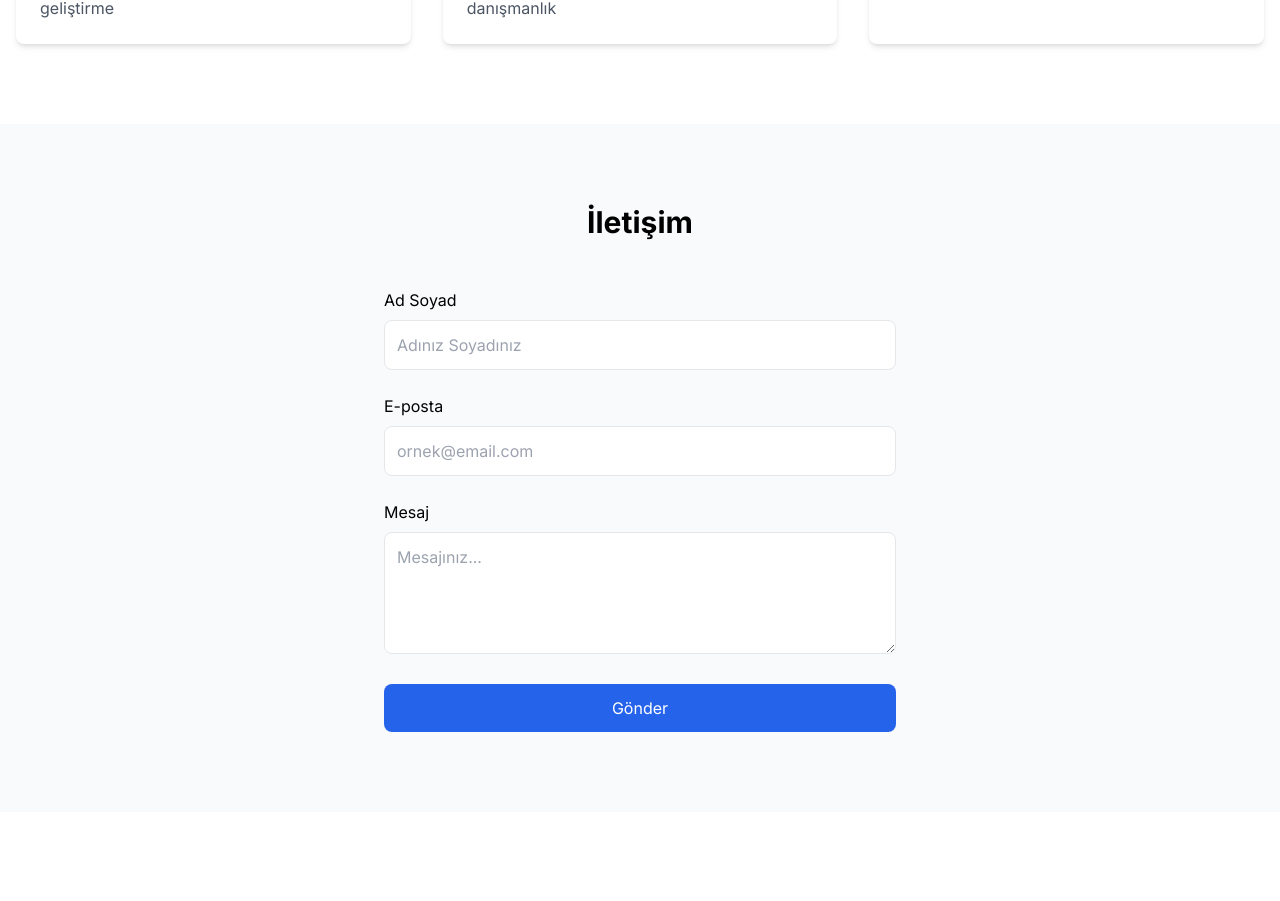
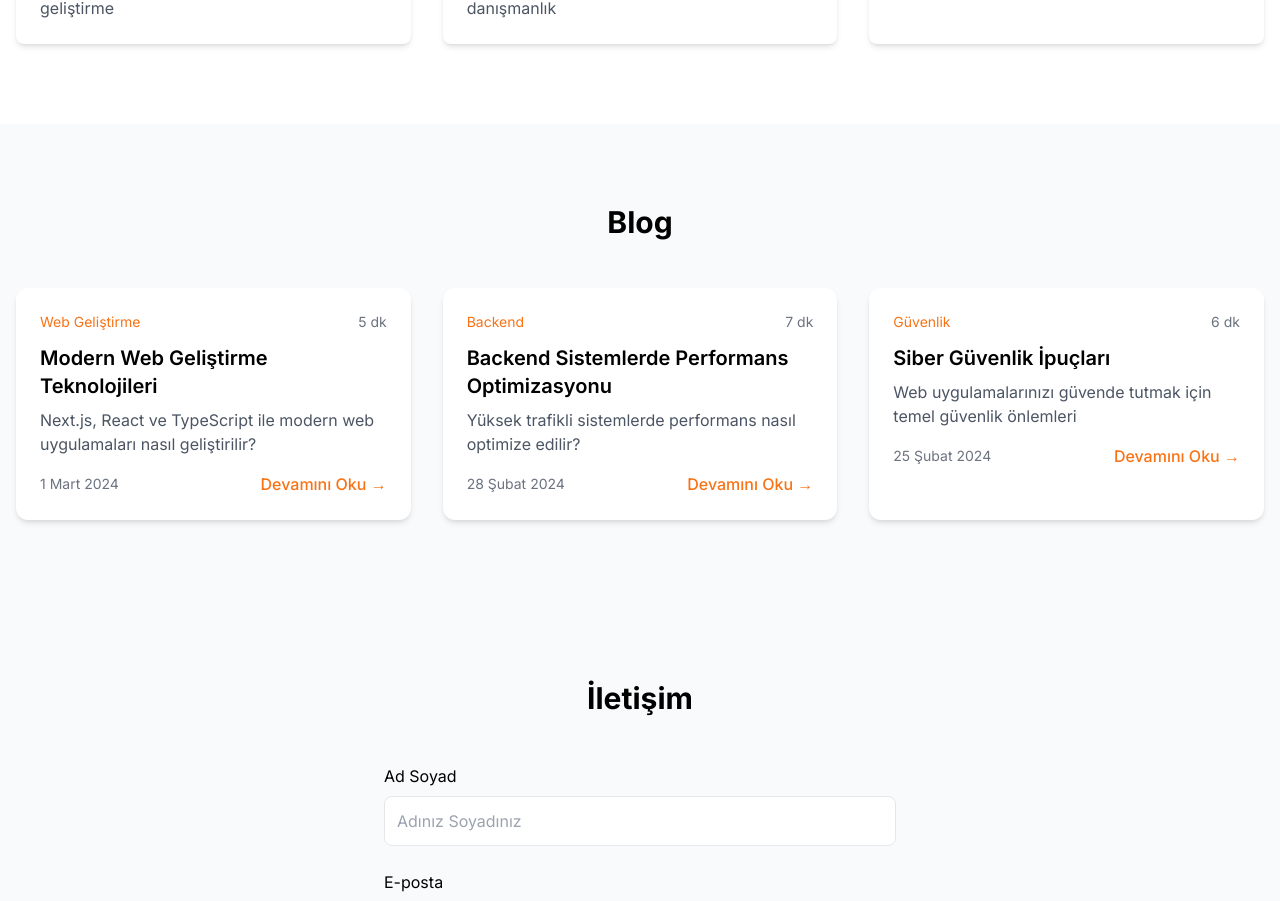
Before and after one commit to tkahveci87/Tyfn, a Next.js app: page / in a window 1280 px wide. Shown: the part 1638-2539 px from the top of the page. Before the commit the page ends 2450 px from the top, so only its background shows below. Built offline with nearby package versions, Linux system fonts and the light colour scheme.

Commit message:
Add blog section

```diff
--- /dev/null
+++ b/src/app/blog/[id]/page.tsx
@@ -0,0 +1,19 @@
+import React from 'react'
+import Link from 'next/link'
+
+export default function BlogPost({ params }: { params: { id: string } }) {
+  return (
+    <article className="max-w-3xl mx-auto px-4 py-12">
+      <Link
+        href="/"
+        className="text-orange-500 hover:text-orange-600 mb-8 inline-block"
+      >
+        ← Ana Sayfaya Dön
+      </Link>
+      <h1 className="text-4xl font-bold mb-4">Blog Başlığı</h1>
+      <div className="prose prose-lg max-w-none">
+        <p>Blog içeriği burada olacak...</p>
+      </div>
+    </article>
+  )
+}
--- a/src/app/page.tsx
+++ b/src/app/page.tsx
@@ -3,6 +3,7 @@ import React from 'react'
 import Hero from '@/components/Hero'
 import Skills from '@/components/Skills'
 import Services from '@/components/Services'
+import Blog from '@/components/Blog'
 import Contact from '@/components/Contact'
 
 export default function Home() {
@@ -11,6 +12,7 @@ export default function Home() {
       <Hero />
       <Skills />
       <Services />
+      <Blog />
       <Contact />
     </main>
   )
--- /dev/null
+++ b/src/components/Blog.tsx
@@ -0,0 +1,78 @@
+import React from 'react'
+import Link from 'next/link'
+
+interface BlogPost {
+  id: number
+  title: string
+  excerpt: string
+  date: string
+  readTime: string
+  category: string
+}
+
+export default function Blog() {
+  const posts: BlogPost[] = [
+    {
+      id: 1,
+      title: 'Modern Web Geliştirme Teknolojileri',
+      excerpt: 'Next.js, React ve TypeScript ile modern web uygulamaları nasıl geliştirilir?',
+      date: '1 Mart 2024',
+      readTime: '5 dk',
+      category: 'Web Geliştirme'
+    },
+    {
+      id: 2,
+      title: 'Backend Sistemlerde Performans Optimizasyonu',
+      excerpt: 'Yüksek trafikli sistemlerde performans nasıl optimize edilir?',
+      date: '28 Şubat 2024',
+      readTime: '7 dk',
+      category: 'Backend'
+    },
+    {
+      id: 3,
+      title: 'Siber Güvenlik İpuçları',
+      excerpt: 'Web uygulamalarınızı güvende tutmak için temel güvenlik önlemleri',
+      date: '25 Şubat 2024',
+      readTime: '6 dk',
+      category: 'Güvenlik'
+    }
+  ]
+
+  return (
+    <section className="py-20 bg-gray-50">
+      <div className="container mx-auto px-4">
+        <h2 className="text-3xl font-bold text-center mb-12">Blog</h2>
+        <div className="grid grid-cols-1 md:grid-cols-2 lg:grid-cols-3 gap-8">
+          {posts.map(post => (
+            <article
+              key={post.id}
+              className="bg-white rounded-xl shadow-md overflow-hidden hover:shadow-lg transition-shadow duration-300"
+            >
+              <div className="p-6">
+                <div className="flex items-center justify-between mb-3">
+                  <span className="text-sm text-orange-500">{post.category}</span>
+                  <span className="text-sm text-gray-500">{post.readTime}</span>
+                </div>
+                <h3 className="text-xl font-semibold mb-2 hover:text-orange-500 transition-colors">
+                  <Link href={`/blog/${post.id}`}>
+                    {post.title}
+                  </Link>
+                </h3>
+                <p className="text-gray-600 mb-4">{post.excerpt}</p>
+                <div className="flex items-center justify-between">
+                  <span className="text-sm text-gray-500">{post.date}</span>
+                  <Link
+                    href={`/blog/${post.id}`}
+                    className="text-orange-500 hover:text-orange-600 font-medium"
+                  >
+                    Devamını Oku →
+                  </Link>
+                </div>
+              </div>
+            </article>
+          ))}
+        </div>
+      </div>
+    </section>
+  )
+}
```
